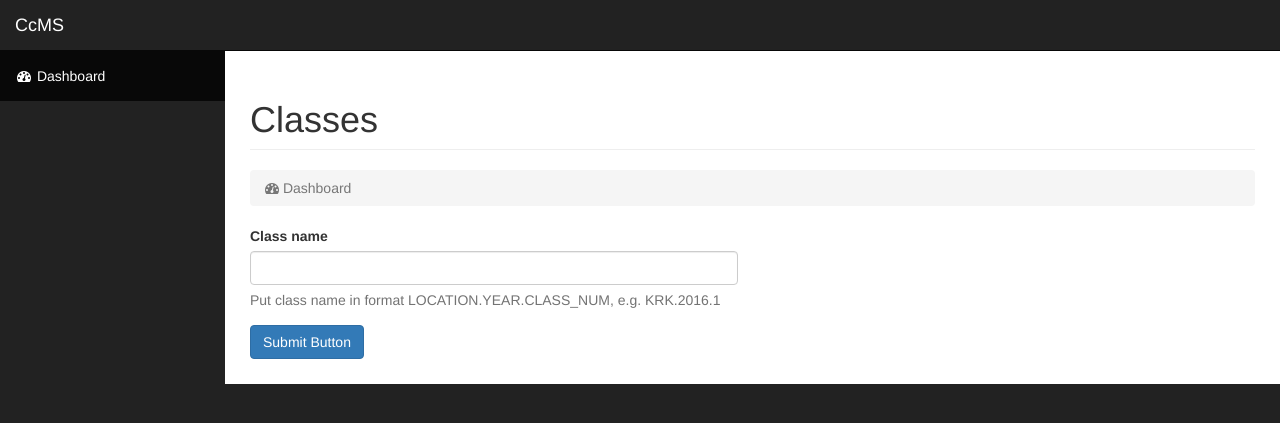
After one commit to CodecoolKrakow20161/ccms, a Flask app: page /classes/edit/1 in a window 1280 px wide. The commit adds this page. Shown: the top 423 px of the page. Run offline with Flask 2, Linux system fonts and the light colour scheme; data that the repository does not hold is empty; some libraries are stand-ins or nearby versions.

Commit message:
Add edit method to mod_classes

```diff
--- a/app/mod_classes/controllers.py
+++ b/app/mod_classes/controllers.py
@@ -25,3 +25,14 @@ def new():
 
 
     return render_template('classes/new.html', form=form)
+
+@mod_classes.route('/edit/<int:class_id>', methods=['GET', 'POST'])
+def edit(class_id):
+    klass = Klass.query.get(class_id)
+    form = KlassForm(formdata=request.form, obj=klass)
+    if form.validate_on_submit():
+        klass.name = form.name.data
+        db.session.commit()
+        return redirect('/classes')
+
+    return render_template('classes/edit.html', form=form)
--- /dev/null
+++ b/app/templates/classes/_form.html
@@ -0,0 +1,12 @@
+<form action="" method="post">
+    {{ form.csrf_token }}
+    <div class="form-group">
+        <label>Class name</label>
+        {{ form.name(class="form-control") }}
+        <p class="help-block">Put class name in format LOCATION.YEAR.CLASS_NUM, e.g. KRK.2016.1</p>
+    </div>
+
+    <div class="form-group">
+        <button type="submit" class="btn btn-primary">Submit Button</button>
+    </div>
+</form>
--- /dev/null
+++ b/app/templates/classes/edit.html
@@ -0,0 +1,9 @@
+{% extends "layout.html" %}
+{% block page_title %}Classes <small></small>{% endblock %}
+{% block body %}
+<div class="row">
+    <div class="col-lg-6">
+        {% include "classes/_form.html" %}
+    </div>
+</div>
+{% endblock %}
--- a/app/templates/classes/index.html
+++ b/app/templates/classes/index.html
@@ -18,7 +18,9 @@
                     <tr>
                         <td>{{ loop.index }}</td>
                         <td>{{ klass.name }}</td>
-                        <td></td>
+                        <td>
+                            <a href="">Edit</a>
+                        </td>
                     </tr>
                 {% endfor %}
                 </tbody>
```
